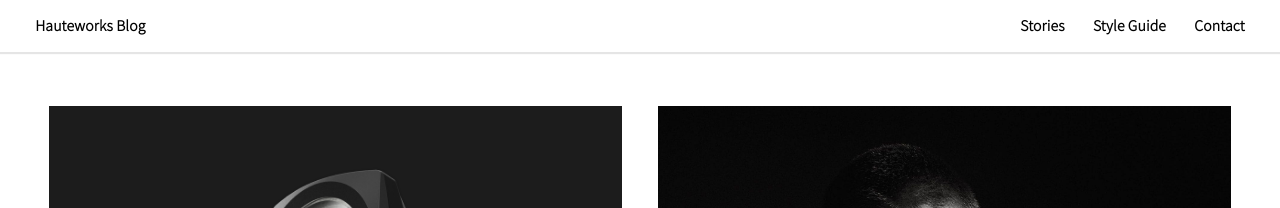
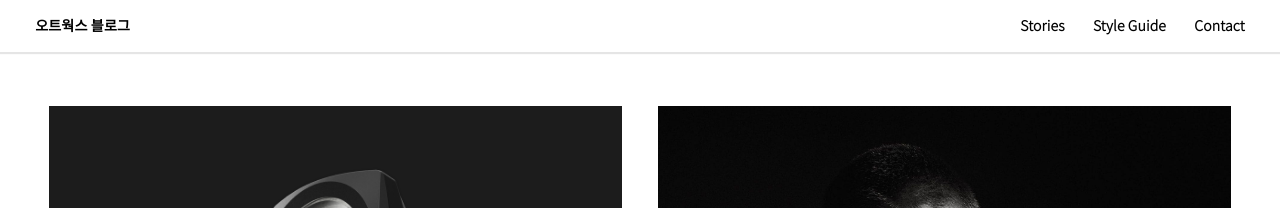
Before and after one commit to hauteworks/hauteworks-blog, a Jekyll site: the page built from index.html, in a window 1280 px wide. Shown: the top 208 px of the page. Built offline with Jekyll 4.4.1, drawn with Linux system fonts in a browser that asks for light colours; the list of posts is cut into pages by our own code.

Commit message:
changed site name to kr

```diff
--- a/_config.yml
+++ b/_config.yml
@@ -5,7 +5,7 @@ permalink: /:year/:month/:day/:title/
 google_analytics:
 
 name: Thomas Vaeth
-title: Hauteworks Blog
+title: 오트웍스 블로그
 description: >
   Barber is a blog theme for Jekyll built by Thomas Vaeth for Samesies using HTML, Sass, and JavaScript.
 url: http://barber.samesies.io
```
